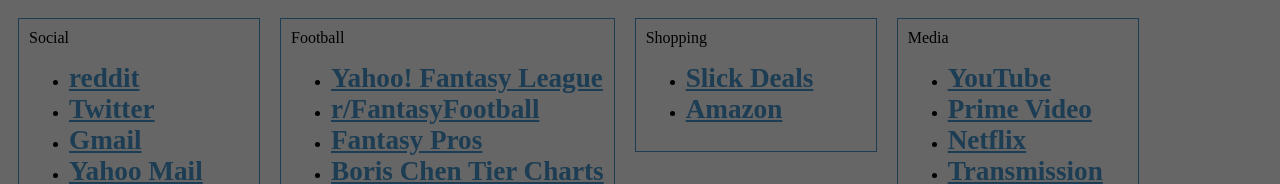
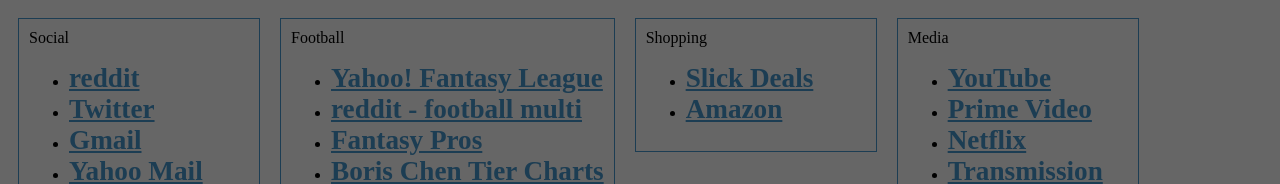
Before and after one commit to mattlokk/Homepage, a plain HTML site: page Index.html in a window 1280 px wide. Shown: the top 184 px of the page. Drawn offline with Linux system fonts and the light colour scheme.

Commit message:
reddit football

```diff
--- a/Index.html
+++ b/Index.html
@@ -107,7 +107,7 @@
             <a href="https://football.fantasysports.yahoo.com/f1/335840" target="_blank">Yahoo! Fantasy League</a>
           </li>
           <li>
-            <a href="https://www.reddit.com/r/fantasyfootball" target="_blank">r/FantasyFootball</a>
+            <a href="https://www.reddit.com/r/Seahawks+fantasyfootball+nfl/" target="_blank">reddit - football multi</a>
           </li>
           <li>
             <a href="https://www.fantasypros.com/nfl/myplaybook/cheat-sheets.php" target="_blank">Fantasy Pros</a>
```
